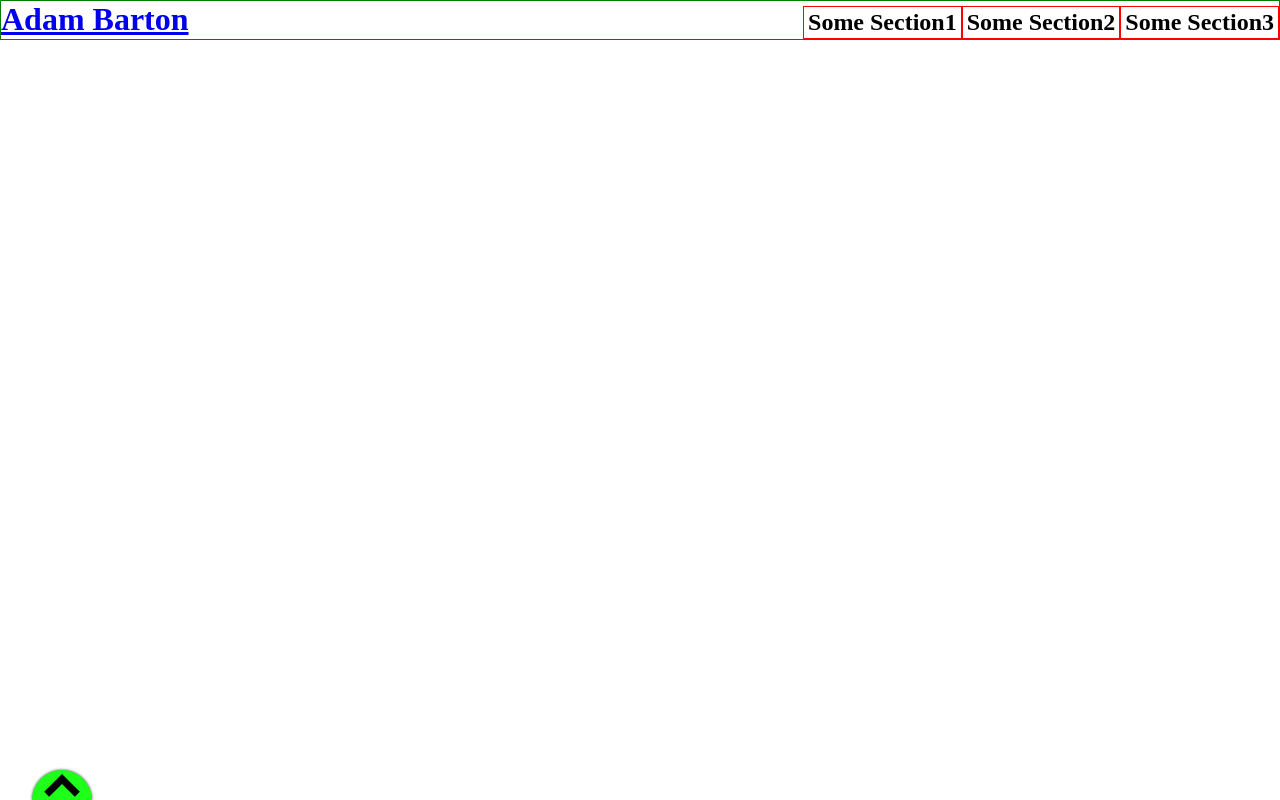
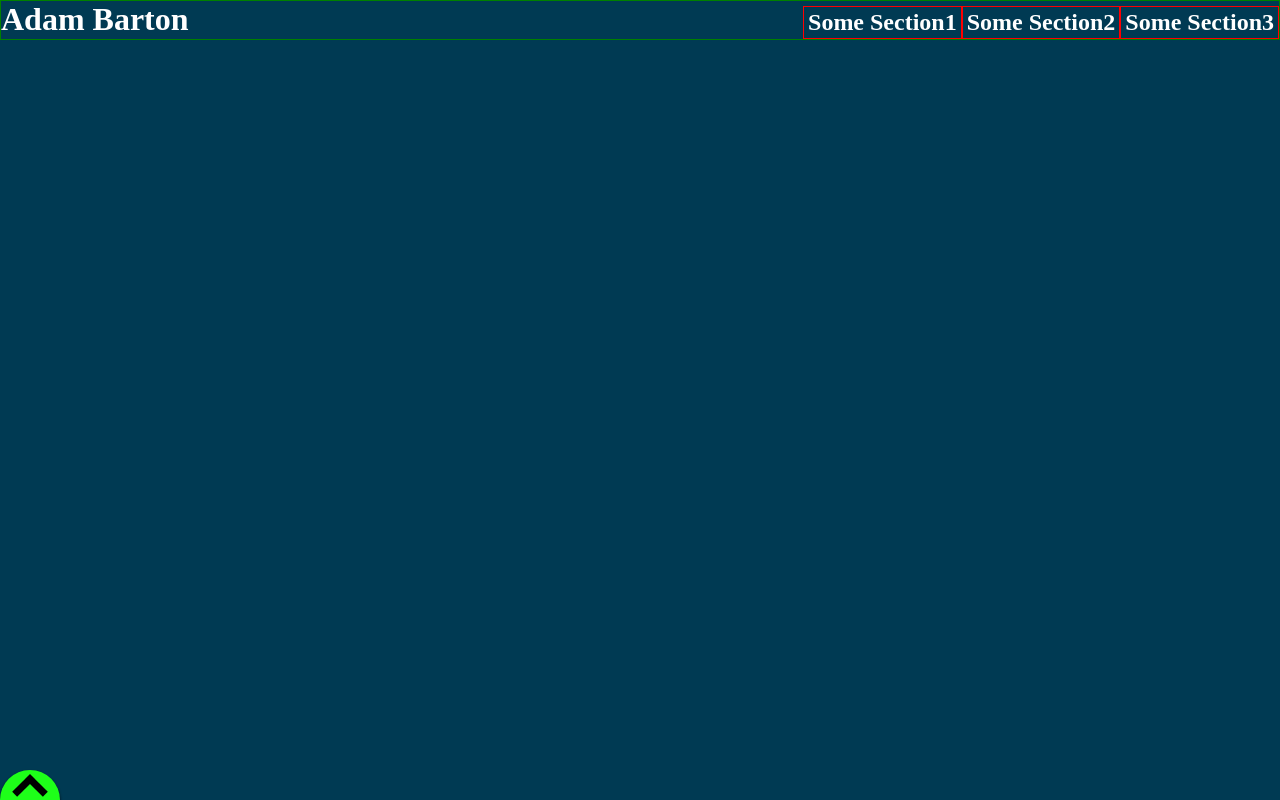
Before and after one commit to Stygain/personal-website, a React (Create React App) app: page / in a window 1280 px wide. Built offline with nearby package versions, Linux system fonts and the light colour scheme.

Commit message:
Finished sidebar.

```diff
--- a/src/ExpandArrow.js
+++ b/src/ExpandArrow.js
@@ -14,7 +14,7 @@ function ExpandArrow(props) {
     border-top-left-radius: 80px;
     border-top-right-radius: 80px;
 
-    box-shadow: 0px 0px 3px 0px rgba(0,0,0,0.75);
+    box-shadow: 0px 2px 3px 0px rgba(0, 0, 0, 0.85);
     background-color: rgb(30, 255, 25);
 
     cursor: pointer;
--- a/src/SideBar.js
+++ b/src/SideBar.js
@@ -3,7 +3,7 @@ import { jsx, css } from '@emotion/core';
 import { useState } from 'react';
 
 import ExpandArrow from './ExpandArrow.js';
-
+import GithubLogo from './Logos/GitHub-Mark-Light-32px.png';
 
 function SideBar(props) {
   const [ expanded, setExpanded ] = useState(false);
@@ -20,17 +20,41 @@ function SideBar(props) {
     align-items: center;
 
     .expansion-container {
-      ${'' /* border: 1px solid red; */}
+      ${'' /* border: 1px solid blue; */}
 
       height: 0px;
+      width: 60px;
       overflow: hidden;
+
+      display: flex;
+      flex-direction: column;
+      align-items: center;
+
+      box-shadow: inset 0 0 10px #000000;
+      background-color: rgb(48, 48, 48);
 
       ${'' /* TODO change ease */}
       transition: height 1s ease;
     }
 
     .expansion-container.expanded {
-      height: 100px;
+      height: 125px;
+    }
+
+    .linkedin {
+      @import url("https://use.typekit.net/gej5mzo.css");
+      font-family: myriad-pro, sans-serif;
+      font-weight: 700;
+      font-style: normal;
+      font-size: 28px;
+      text-align: center;
+    }
+
+    .title {
+      ${'' /* border: 1px solid red; */}
+
+      padding: 2px;
+      margin: 10px;
     }
   `;
 
@@ -39,8 +63,8 @@ function SideBar(props) {
       <div className="tester"></div>
       <ExpandArrow expanded={expanded} setExpanded={setExpanded} />
       <div className={expanded ? "expansion-container expanded" : "expansion-container"}>
-        <h3 className="title"><a href="/">GithubICON</a></h3>
-        <h3 className="title"><a href="/">LinkedInICON</a></h3>
+        <h3 className="title"><a href="https://github.com/Stygain"><img src={GithubLogo} alt="Github logo" /></a></h3>
+        <h3 className="title linkedin"><a href="https://www.linkedin.com/in/adam-barton-a43151133">in</a></h3>
       </div>
     </div>
   );
--- a/src/index.js
+++ b/src/index.js
@@ -8,6 +8,17 @@ import App from './App.js';
 const globalStyles = css`
   body {
     margin: 0;
+
+    background-color: rgb(0, 58, 83);
+  }
+
+  a {
+    text-decoration: none;
+    color: rgb(255, 255, 255);
+  }
+
+  h1, h2, h3, h4, h5, h6, p {
+    color: rgb(255, 255, 255);
   }
 
   h1, h2, h3, h4, h5, h6 {
```
Also changed, not shown: src/Logos/GitHub-Mark-Light-32px.png (added).
